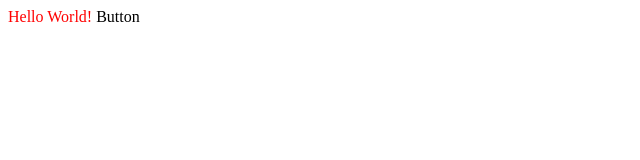
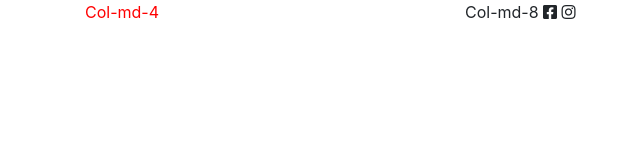
Before and after one commit to nguyenminhhuy1879/yivic-webpack-suite, a website: page index.html in a window 1280 px wide. Shown: the whole page, without its empty margins (0-640 px from the left). Drawn offline with nearby package versions, Linux system fonts and the light colour scheme; files that its build step writes are made by us from their sources; files whose address does not match are found by name.

Commit message:
Add Bootstrap and Font awesome

```diff
--- a/assets/src/js/main.js
+++ b/assets/src/js/main.js
@@ -1,3 +1,14 @@
 /* Main JS */
 
+"use strict";
+
+// Import Jquery
+import $ from 'jquery';
+
+window.jQuery = $;
+window.jquery = $;
+window.$ = $;
+
+// Import Bootstrap
+import 'bootstrap';
 import './_custom-page';
--- /dev/null
+++ b/assets/src/scss/_fonts.scss
@@ -0,0 +1,3 @@
+// Font Awesome
+$fa-font-path: "~@fortawesome/fontawesome-free/webfonts";
+@import "~@fortawesome/fontawesome-free/css/all.css";
--- a/assets/src/scss/main.scss
+++ b/assets/src/scss/main.scss
@@ -1,3 +1,12 @@
 /* Main SCSS */
 
+// Import Fonts
+@import "fonts";
+
+// Import Bootstrap
+@import "~bootstrap/scss/bootstrap-reboot";
+@import "~bootstrap/scss/bootstrap";
+@import "~bootstrap/scss/bootstrap-grid";
+
+// Import CustomPage
 @import "custom-page";
--- a/index.html
+++ b/index.html
@@ -13,9 +13,19 @@
 
 <body>
 <div class="site-main">
-    <div class="yivic-webpack">
-        <span>Hello World!</span>
-        <a id="yivic-javascript">Button</a>
+    <div class="container">
+        <div class="row">
+            <div class="col-md-4">
+                <div class="yivic-webpack">
+                    <span>Col-md-4</span>
+                </div>
+            </div>
+            <div class="col-md-8">
+                <a id="yivic-javascript">Col-md-8</a>
+                <i class="fab fa-facebook-square"></i>
+                <i class="fab fa-instagram"></i>
+            </div>
+        </div>
     </div>
 </div>
 
```
Also changed, not shown: package.json (+13 -6 lines), 1 other file.
